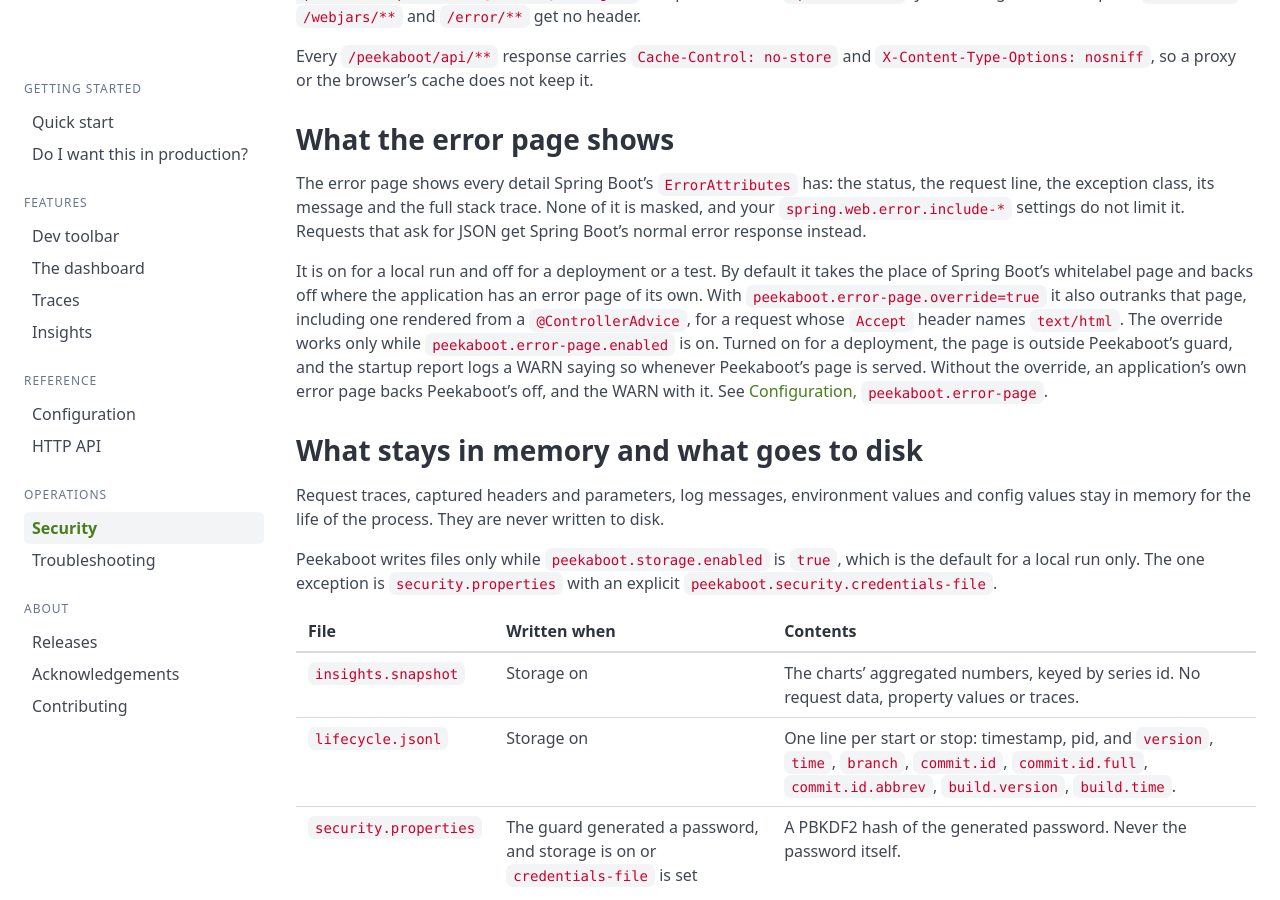
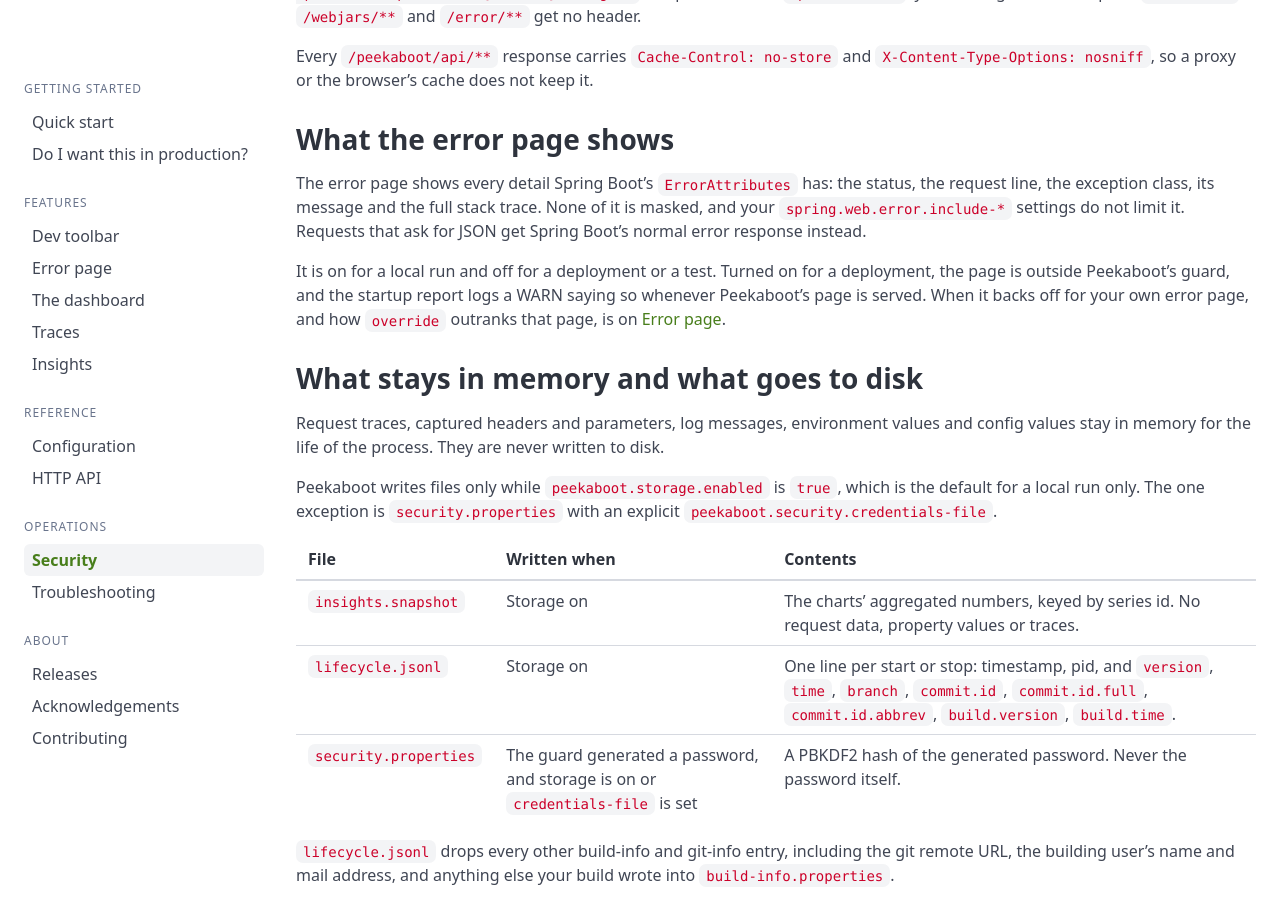
Before and after one commit to peekaboot-org/peekaboot-org.github.io, a Jekyll site: the page built from docs/security.md, in a window 1280 px wide and 900 px high, scrolled down 3030 px. Built offline with Jekyll 4.4.1, drawn with Linux system fonts in a browser that asks for light colours.

Commit message:
feat: give the error page its own docs page
Configuration keeps only the property table, and its anchor stays.

```diff
--- a/_data/nav.yml
+++ b/_data/nav.yml
@@ -11,6 +11,8 @@
   pages:
     - title: Dev toolbar
       url: /docs/dev-toolbar/
+    - title: Error page
+      url: /docs/error-page/
     - title: The dashboard
       url: /docs/dashboard/
     - title: Traces
--- a/docs/security.md
+++ b/docs/security.md
@@ -94,15 +94,10 @@
 `spring.web.error.include-*` settings do not limit it. Requests that ask for JSON get Spring
 Boot's normal error response instead.
 
-It is on for a local run and off for a deployment or a test. By default it takes the place of
-Spring Boot's whitelabel page and backs off where the application has an error page of its own.
-With `peekaboot.error-page.override=true` it also outranks that page, including one rendered
-from a `@ControllerAdvice`, for a request whose `Accept` header names `text/html`. The override
-works only while `peekaboot.error-page.enabled` is on. Turned on for a deployment, the page is
-outside Peekaboot's guard, and the startup report logs a WARN saying so whenever Peekaboot's page
-is served. Without the override, an application's own error page backs Peekaboot's off, and the
-WARN with it. See
-[Configuration, `peekaboot.error-page`]({{ '/docs/configuration/' | relative_url }}#peekabooterrorpage).
+It is on for a local run and off for a deployment or a test. Turned on for a deployment, the
+page is outside Peekaboot's guard, and the startup report logs a WARN saying so whenever
+Peekaboot's page is served. When it backs off for your own error page, and how `override`
+outranks that page, is on [Error page]({{ '/docs/error-page/' | relative_url }}).
 
 ## What stays in memory and what goes to disk {#what-peekaboot-writes-to-disk}
 
--- a/index.html
+++ b/index.html
@@ -75,7 +75,7 @@
         <p class="content">
           In place of Spring Boot's whitelabel page, errors show the exception, its message and
           the stack trace with framework frames folded.
-          <a href="{{ '/docs/configuration/' | relative_url }}#peekabooterrorpage">Error page</a>
+          <a href="{{ '/docs/error-page/' | relative_url }}">Error page</a>
         </p>
       </div>
       <div class="column is-7">
```
Also changed, not shown: docs/configuration.md (+2 -27 lines), docs/dev-toolbar.md (+1 -1 lines), docs/error-page.md (added, +53 -0 lines), docs/troubleshooting.md (+2 -2 lines), README.md.
